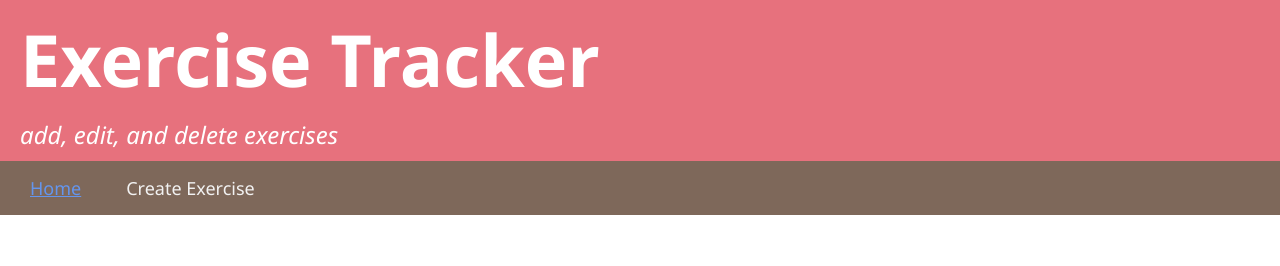
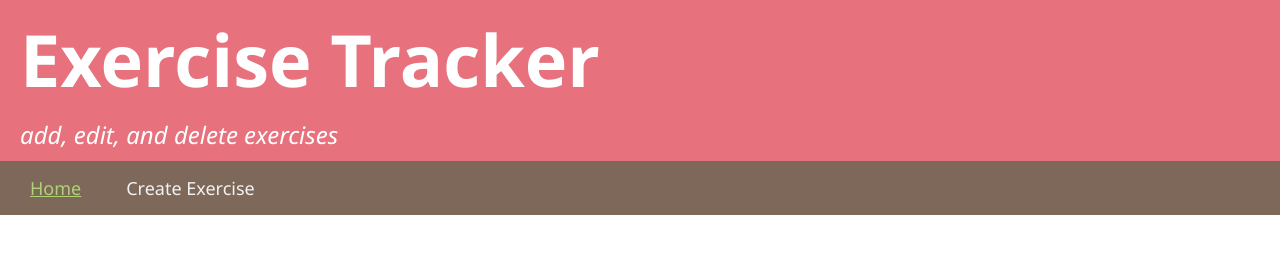
Before and after one commit to DenxyChen/exercise-tracker-WQ, a React (Create React App) app in the folder react-app/: page / in a window 1280 px wide. In both pictures the pointer is over the link "Home". Shown: the top 266 px of the page. Built offline with nearby package versions, Linux system fonts and the light colour scheme; no server answers.

Commit message:
updated nav link hover color

```diff
--- a/react-app/src/App.css
+++ b/react-app/src/App.css
@@ -133,7 +133,7 @@ nav a {
 }
 
 nav a:hover {
-  color: cornflowerblue;
+  color: #AFD275;
   text-decoration: underline;
 }
 
```
